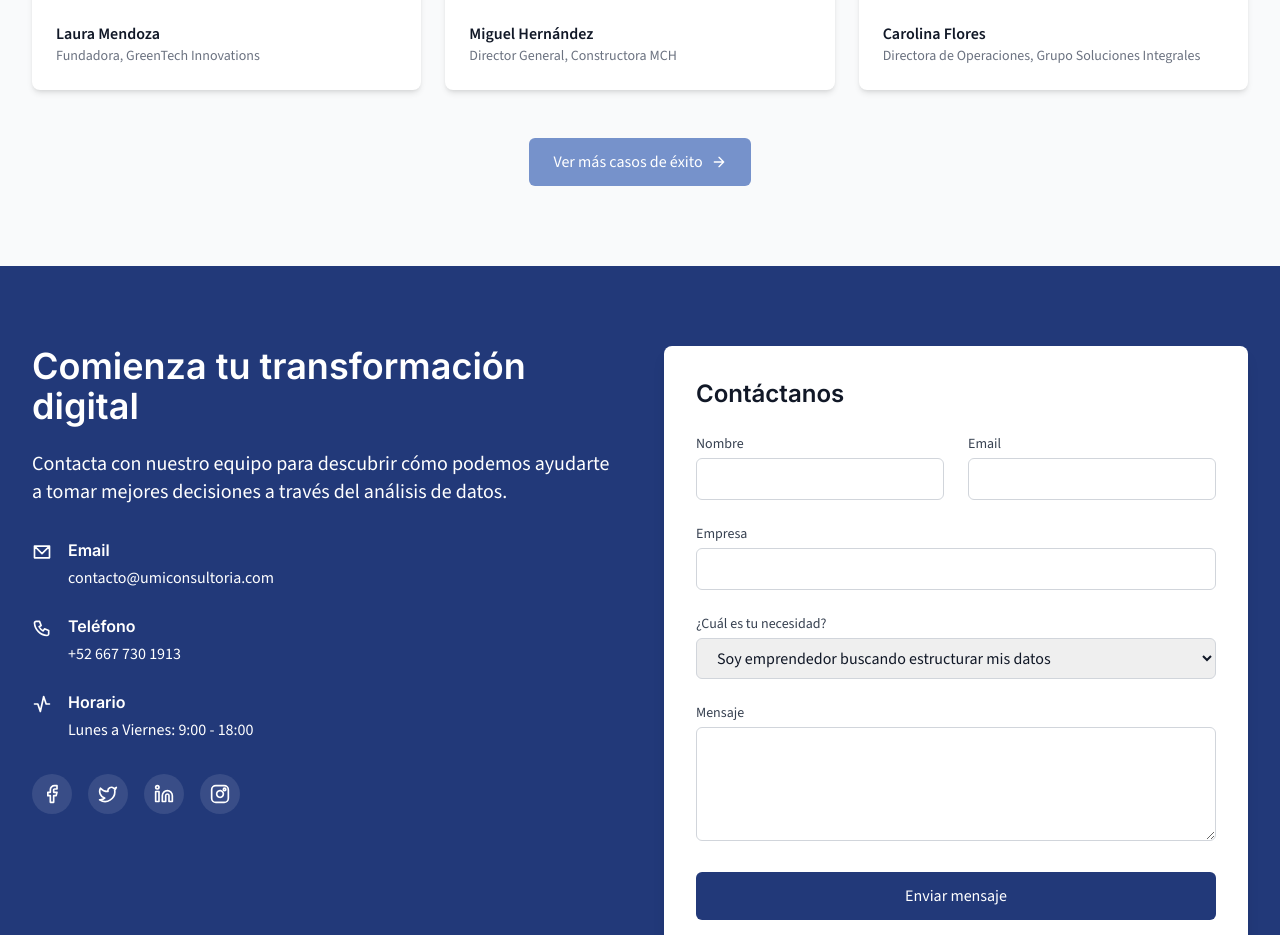
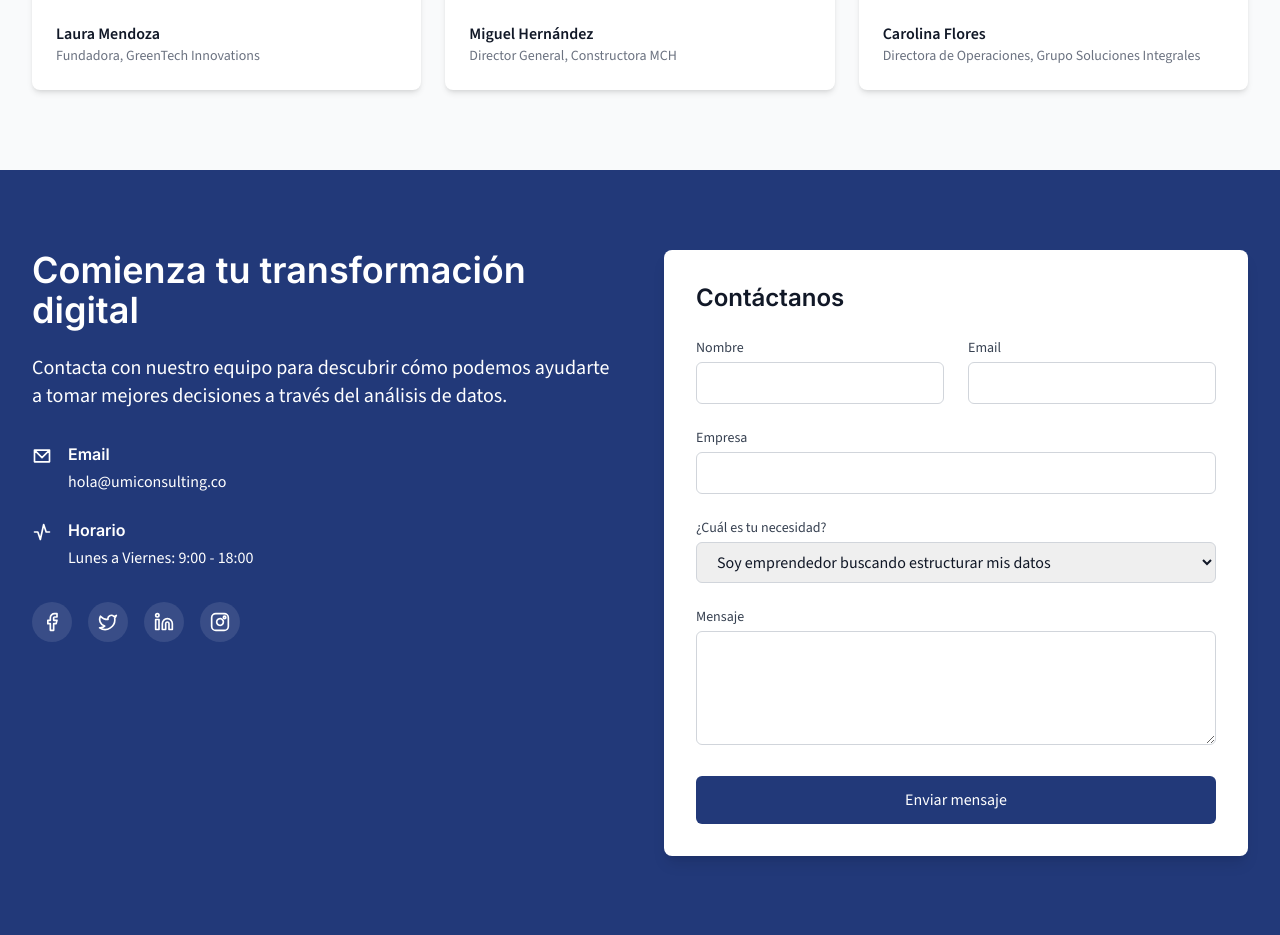
Before and after one commit to juanclpzq/umi-consultoria, a Next.js app: page / in a window 1280 px wide. Shown: the part 3900-4835 px from the top of the page. Built offline with nearby package versions, Linux system fonts and the light colour scheme.

Commit message:
fix/contact-info

```diff
--- a/src/components/diagnostic/ContactForm.tsx
+++ b/src/components/diagnostic/ContactForm.tsx
@@ -96,7 +96,7 @@ const ContactForm = ({ onSubmit }: ContactFormProps) => {
             </div>
           </div>
 
-          <div className="bg-gray-50 p-4 rounded-lg">
+          {/* <div className="bg-gray-50 p-4 rounded-lg">
             <div className="flex items-center mb-2">
               <div className="mr-3">
                 <Image
@@ -121,7 +121,7 @@ const ContactForm = ({ onSubmit }: ContactFormProps) => {
                 eficiencia operativa en los primeros 3 meses.&quot;
               </p>
             </p>
-          </div>
+          </div> */}
         </div>
 
         <div>
--- a/src/components/home/ContactSection.tsx
+++ b/src/components/home/ContactSection.tsx
@@ -62,7 +62,7 @@ const ContactSection = () => {
               {[
                 {
                   title: "Email",
-                  description: "contacto@umiconsultoria.com",
+                  description: "hola@umiconsulting.co",
                   icon: (
                     <path
                       d="M3 5H21V19H3V5Z M3 5L12 14L21 5"
@@ -73,19 +73,19 @@ const ContactSection = () => {
                     />
                   ),
                 },
-                {
-                  title: "Teléfono",
-                  description: "+52 667 730 1913",
-                  icon: (
-                    <path
-                      d="M5 4H9L11 9L8.5 10.5C9.5 12.5 11.5 14.5 13.5 15.5L15 13L20 15V19C20 19.5304 19.7893 20.0391 19.4142 20.4142C19.0391 20.7893 18.5304 21 18 21C14.0993 20.763 10.4202 19.1065 7.65683 16.3432C4.8935 13.5798 3.23705 9.90074 3 6C3 5.46957 3.21071 4.96086 3.58579 4.58579C3.96086 4.21071 4.46957 4 5 4"
-                      stroke="currentColor"
-                      strokeWidth="2"
-                      strokeLinecap="round"
-                      strokeLinejoin="round"
-                    />
-                  ),
-                },
+                // {
+                //   title: "Teléfono",
+                //   description: "+52 667 730 1913",
+                //   icon: (
+                //     <path
+                //       d="M5 4H9L11 9L8.5 10.5C9.5 12.5 11.5 14.5 13.5 15.5L15 13L20 15V19C20 19.5304 19.7893 20.0391 19.4142 20.4142C19.0391 20.7893 18.5304 21 18 21C14.0993 20.763 10.4202 19.1065 7.65683 16.3432C4.8935 13.5798 3.23705 9.90074 3 6C3 5.46957 3.21071 4.96086 3.58579 4.58579C3.96086 4.21071 4.46957 4 5 4"
+                //       stroke="currentColor"
+                //       strokeWidth="2"
+                //       strokeLinecap="round"
+                //       strokeLinejoin="round"
+                //     />
+                //   ),
+                // },
                 {
                   title: "Horario",
                   description: "Lunes a Viernes: 9:00 - 18:00",
--- a/src/components/home/Testimonials.tsx
+++ b/src/components/home/Testimonials.tsx
@@ -102,7 +102,7 @@ const Testimonials = () => {
           />
         </div>
 
-        <div className="mt-12 text-center">
+        {/* <div className="mt-12 text-center">
           <Link
             href="#contacto"
             className="btn-secondary inline-flex items-center gap-2"
@@ -124,7 +124,7 @@ const Testimonials = () => {
               />
             </svg>
           </Link>
-        </div>
+        </div> */}
       </div>
     </section>
   );
```
